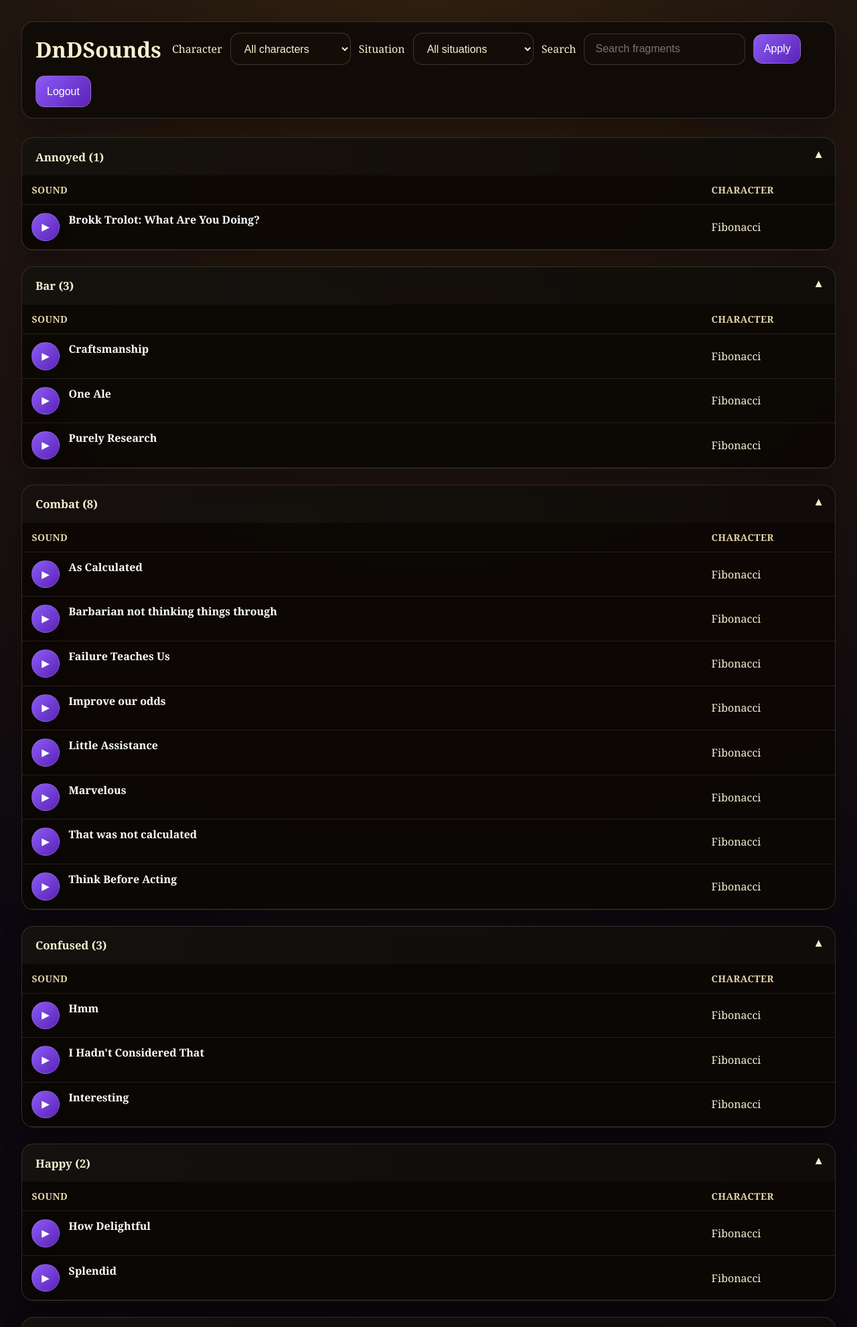
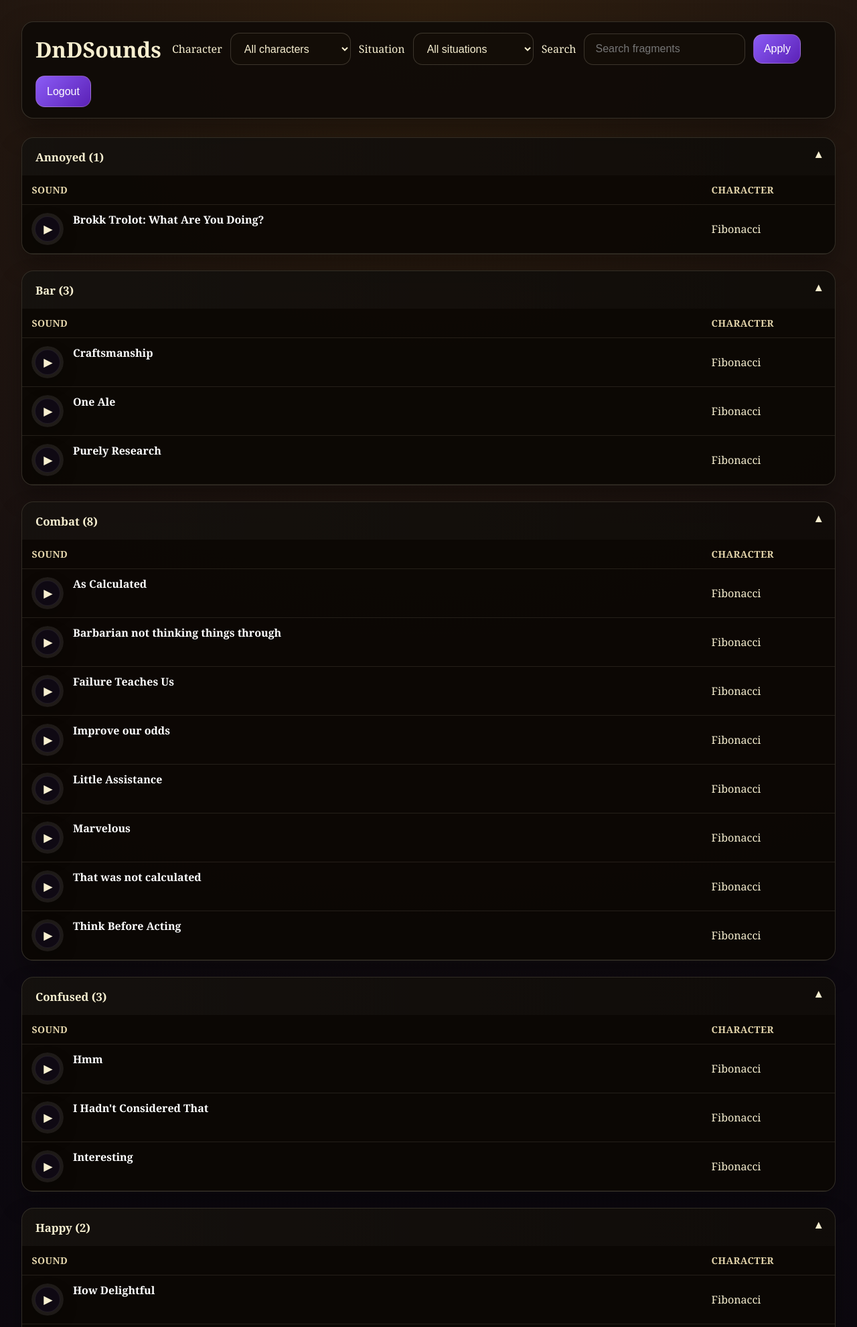
Before and after one commit to MisterE87/DnDSounds, a PHP site: page /index.php in a window 1280 px wide. Shown: the top 1982 px of the page at 67% size. Run offline with PHP 8.4, Linux system fonts and the light colour scheme; the visitor is signed in with stand-in values (Sample User, id 1); data that the repository does not hold is empty.

Commit message:
Improved play button animation

```diff
--- a/data/sounds.php
+++ b/data/sounds.php
@@ -166,4 +166,9 @@ return [
         'character' => 'Fibonacci',    'occasion' => 'Puzzle',
         'file' => 'assets/sounds/Puzzle/ThereMustBeAClue.mp3',
     ],
+    [
+        'title' => 'Inside someones story',
+        'character' => 'Fibonacci',    'occasion' => 'Puzzle',
+        'file' => 'assets/sounds/Puzzle/insidestory.mp3',
+    ],
 ];
--- a/index.php
+++ b/index.php
@@ -451,26 +451,50 @@ $situations = array_values(array_unique(array_map(static function (array $item):
             line-height: 1.5;
         }
         .audio-button {
+            --progress: 0deg;
+            position: relative;
             display: inline-flex;
             align-items: center;
             justify-content: center;
-            width: 2.6rem;
-            height: 2.6rem;
-            min-width: 2.6rem;
+            width: 3rem;
+            height: 3rem;
+            min-width: 3rem;
+            border: none;
             border-radius: 50%;
-            border: 1px solid rgba(255,255,255,0.15);
-            background: linear-gradient(135deg, #8b5cf6 0%, #5b21b6 100%);
-            color: white;
+            background: transparent;
+            color: #f7efd0;
             cursor: pointer;
-            font-size: .95rem;
-            box-shadow: 0 8px 16px rgba(0,0,0,.15);
-            flex-shrink: 0;
+            font-size: 1rem;
+            font-weight: 700;
+            box-shadow: 0 10px 22px rgba(0,0,0,.2);
+            transition: transform .25s cubic-bezier(.4,0,.2,1), box-shadow .25s cubic-bezier(.4,0,.2,1);
+            overflow: hidden;
+        }
+        .audio-button::before {
+            content: '';
+            position: absolute;
+            inset: 0;
+            border-radius: 50%;
+            background: conic-gradient(from -90deg, rgba(245,158,11,0.95) 0deg, rgba(245,158,11,0.95) var(--progress), rgba(255,255,255,0.08) var(--progress), rgba(255,255,255,0.08) 360deg);
+        }
+        .audio-button::after {
+            content: '';
+            position: absolute;
+            inset: 5px;
+            border-radius: 50%;
+            background: rgba(15, 9, 20, 0.95);
+            border: 1px solid rgba(255,255,255,0.08);
+        }
+        .audio-button span {
+            position: relative;
+            z-index: 1;
+        }
+        .audio-button:hover {
+            transform: translateY(-1px);
+            box-shadow: 0 14px 30px rgba(0,0,0,.25);
         }
         .audio-button.playing {
-            background: linear-gradient(135deg, #f59e0b 0%, #dc2626 100%);
-        }
-        .audio-button:hover {
-            background: linear-gradient(135deg, #7c3aed 0%, #6d28d9 100%);
+            transform: scale(1.05);
         }
         .audio-player { display: none; }
         a.logout { color: #fbbf24; text-decoration: none; }
@@ -533,7 +557,7 @@ $situations = array_values(array_unique(array_map(static function (array $item):
                             <tr>
                                 <td>
                                     <div class="sound-cell">
-                                        <button type="button" class="audio-button" data-audio-src="<?= htmlspecialchars((string) $sound['file'], ENT_QUOTES, 'UTF-8') ?>">▶</button>
+                                        <button type="button" class="audio-button" data-audio-src="<?= htmlspecialchars((string) $sound['file'], ENT_QUOTES, 'UTF-8') ?>"><span>▶</span></button>
                                         <div class="sound-info">
                                             <div class="sound-title"><?= htmlspecialchars((string) $sound['title'], ENT_QUOTES, 'UTF-8') ?></div>
                                             <div class="sound-meta"><?= htmlspecialchars((string) $sound['description'], ENT_QUOTES, 'UTF-8') ?></div>
@@ -559,6 +583,20 @@ $situations = array_values(array_unique(array_map(static function (array $item):
             source.src = button.dataset.audioSrc;
             player.load();
 
+            player.addEventListener('timeupdate', function () {
+                if (player.duration > 0) {
+                    var progress = Math.min(360, (player.currentTime / player.duration) * 360);
+                    button.style.setProperty('--progress', progress + 'deg');
+                }
+            });
+
+            function setButtonIcon(buttonElement, icon) {
+                var label = buttonElement.querySelector('span');
+                if (label) {
+                    label.textContent = icon;
+                }
+            }
+
             button.addEventListener('click', function () {
                 if (player.paused) {
                     document.querySelectorAll('.audio-player').forEach(function (otherPlayer) {
@@ -566,24 +604,26 @@ $situations = array_values(array_unique(array_map(static function (array $item):
                             otherPlayer.pause();
                             var otherButton = otherPlayer.closest('tr').querySelector('.audio-button');
                             if (otherButton) {
-                                otherButton.textContent = '▶';
+                                setButtonIcon(otherButton, '▶');
                                 otherButton.classList.remove('playing');
+                                otherButton.style.setProperty('--progress', '0deg');
                             }
                         }
                     });
                     player.play();
-                    button.textContent = '■';
+                    setButtonIcon(button, '■');
                     button.classList.add('playing');
                 } else {
                     player.pause();
-                    button.textContent = '▶';
+                    setButtonIcon(button, '▶');
                     button.classList.remove('playing');
                 }
             });
 
             player.addEventListener('ended', function () {
-                button.textContent = '▶';
+                setButtonIcon(button, '▶');
                 button.classList.remove('playing');
+                button.style.setProperty('--progress', '0deg');
             });
         });
     </script>
```
Also changed, not shown: 1 other file.
